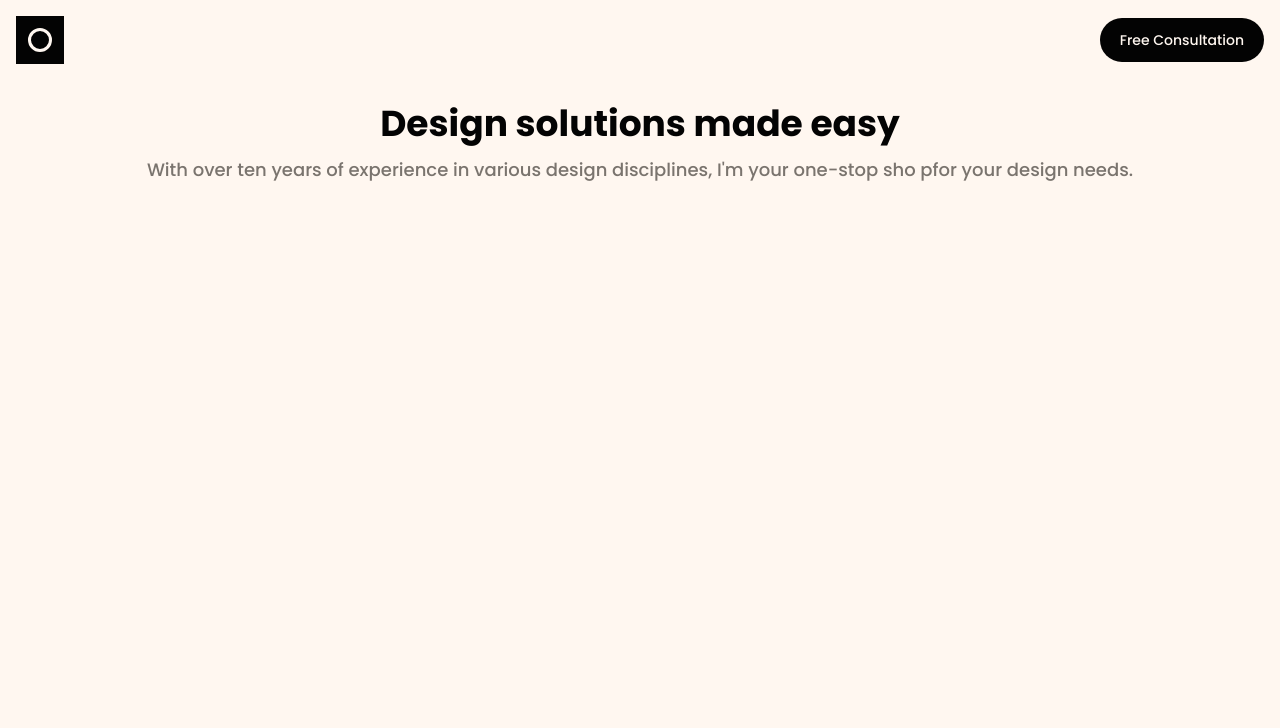
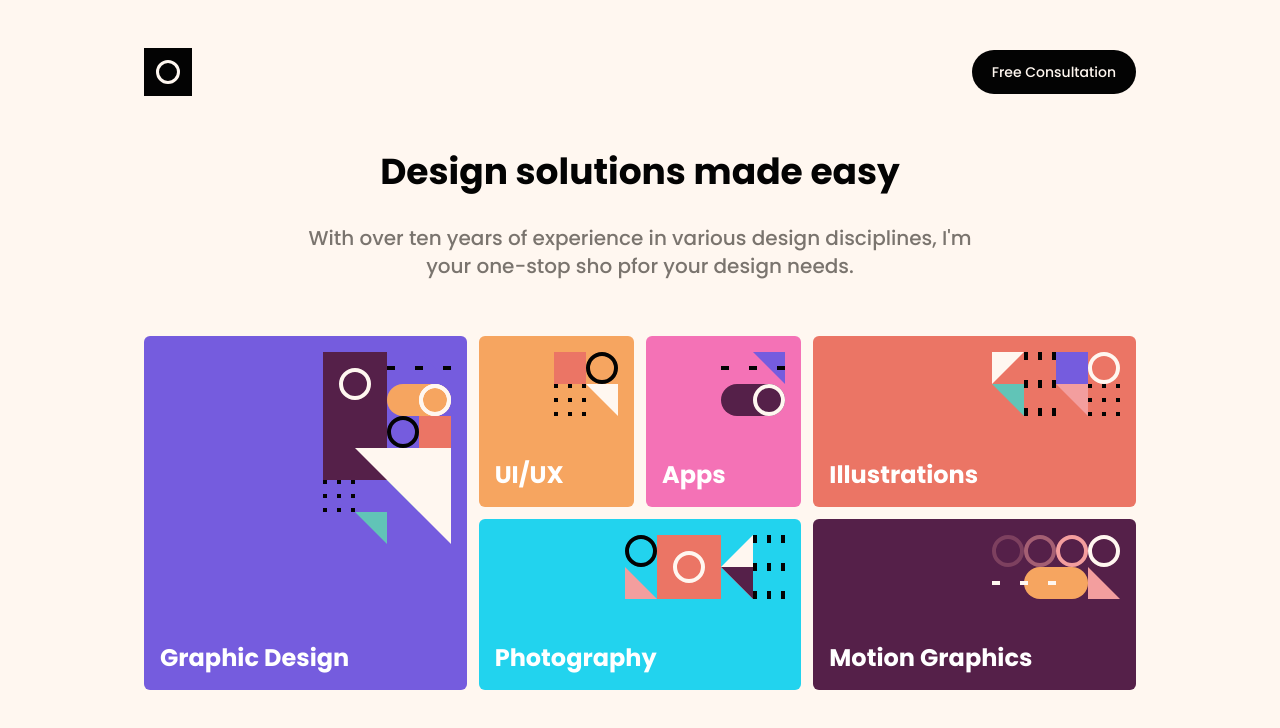
Before and after one commit to namlh023/tailwindcss-portpolio, a website: page src/index.html in a window 1280 px wide. Drawn offline with Linux system fonts and the light colour scheme.

Commit message:
Create grid blocks

```diff
--- a/src/index.html
+++ b/src/index.html
@@ -19,7 +19,7 @@
     <title>Frontend Mentor | Single-page design portfolio</title>
   </head>
   <body class="bg-cream">
-    <main class="p-4">
+    <main class="px-4 py-4 xl:px-36 xl:py-12">
       <header class="flex flex-row justify-between items-center">
         <img src="./assets/logo.svg" width="48px" height="48px" />
         <div
@@ -28,14 +28,78 @@
           Free Consultation
         </div>
       </header>
-      <div class="my-10 flex flex-col justify-center items-center gap-3">
-        <h1 class="font-poppins font-bold text-black text-4xl text-center">
+      <div
+        class="my-10 flex flex-col justify-center items-center gap-4 md:gap-8 md:my-14"
+      >
+        <h1
+          class="font-poppins font-bold text-black text-3xl text-center md:text-4xl"
+        >
           Design solutions made easy
         </h1>
-        <p class="text-center font-poppins font-medium text-lg text-brown">
+        <p
+          class="text-center font-poppins font-medium text-lg text-brown md:text-xl max-w-[55ch]"
+        >
           With over ten years of experience in various design disciplines, I'm
           your one-stop sho pfor your design needs.
         </p>
+      </div>
+      <div
+        class="grid grid-cols-2 grid-rows-6 gap-3 h-[1164px] md:grid-cols-4 md:grid-rows-3 md:h-[690px] xl:grid-cols-6 xl:grid-rows-2 xl:h-[354px]"
+      >
+        <div
+          class="col-span-full row-span-2 relative bg-galacticBlue bg-graphicDesign bg-no-repeat bg-top-right-block rounded-md md:col-span-2 md:row-span-2"
+        >
+          <p
+            class="absolute bottom-4 left-4 text-white font-poppins font-bold text-2xl"
+          >
+            Graphic Design
+          </p>
+        </div>
+        <div
+          class="col-span-1 row-span-1 relative bg-summerYellow bg-uiUx bg-no-repeat bg-top-right-block rounded-md md:col-span-1 md:row-span-1"
+        >
+          <p
+            class="absolute bottom-4 left-4 text-white font-poppins font-bold text-2xl"
+          >
+            UI/UX
+          </p>
+        </div>
+        <div
+          class="col-span-1 row-span-1 bg-pink-400 relative bg-apps bg-no-repeat bg-top-right-block rounded-md md:col-span-1 md:row-span-1"
+        >
+          <p
+            class="absolute bottom-4 left-4 text-white font-poppins font-bold text-2xl"
+          >
+            Apps
+          </p>
+        </div>
+        <div
+          class="col-span-2 row-span-1 bg-lightRed relative bg-illustrations bg-no-repeat bg-top-right-block rounded-md md:col-span-2 md:row-span-1"
+        >
+          <p
+            class="absolute bottom-4 left-4 text-white font-poppins font-bold text-2xl"
+          >
+            Illustrations
+          </p>
+        </div>
+        <div
+          class="col-span-2 row-span-1 bg-cyan-400 relative bg-photo bg-no-repeat bg-top-right-block rounded-md"
+        >
+          <p
+            class="absolute bottom-4 left-4 text-white font-poppins font-bold text-2xl"
+          >
+            Photography
+          </p>
+        </div>
+        <div
+          class="col-span-2 row-span-1 bg-darkPurple relative bg-motion bg-no-repeat bg-top-right-block rounded-md"
+        >
+          <p
+            class="absolute bottom-4 left-4 text-white font-poppins font-bold text-2xl"
+          >
+            Motion Graphics
+          </p>
+        </div>
       </div>
     </main>
     <!-- Free Consultation Design solutions made easy With over ten years of
--- a/tailwind.config.js
+++ b/tailwind.config.js
@@ -7,6 +7,10 @@ module.exports = {
         cream: "#FFF7F0",
         black: "#030303",
         brown: "#7A746E",
+        galacticBlue: "#755CDE",
+        summerYellow: "#F6A560",
+        lightRed: "#EB7565",
+        darkPurple: "#552049",
       },
       fontFamily: {
         poppins: ["Poppins"],
@@ -14,6 +18,15 @@ module.exports = {
       fontSize: {},
       backgroundImage: {
         logo: "url('./src/assets/logo.svg')",
+        graphicDesign: "url('/src/assets/pattern-graphic-design.svg')",
+        uiUx: "url('/src/assets/pattern-ui-ux.svg')",
+        apps: "url('/src/assets/pattern-apps.svg')",
+        illustrations: "url('/src/assets/pattern-illustrations.svg')",
+        photo: "url('/src/assets/pattern-photography.svg')",
+        motion: "url('/src/assets/pattern-motion-graphics.svg')",
+      },
+      backgroundPosition: {
+        "top-right-block": "right 1rem top 1rem",
       },
     },
   },
```
Also changed, not shown: dist/output.css.
